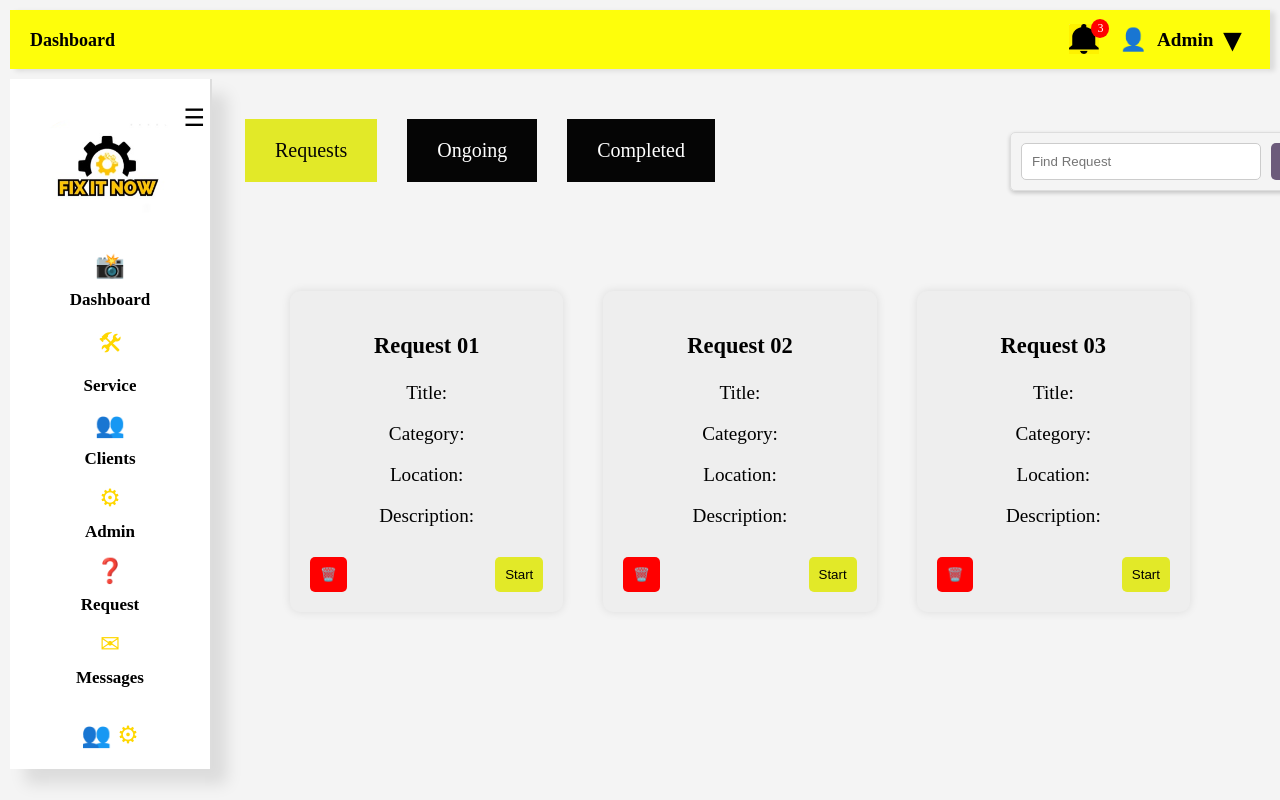
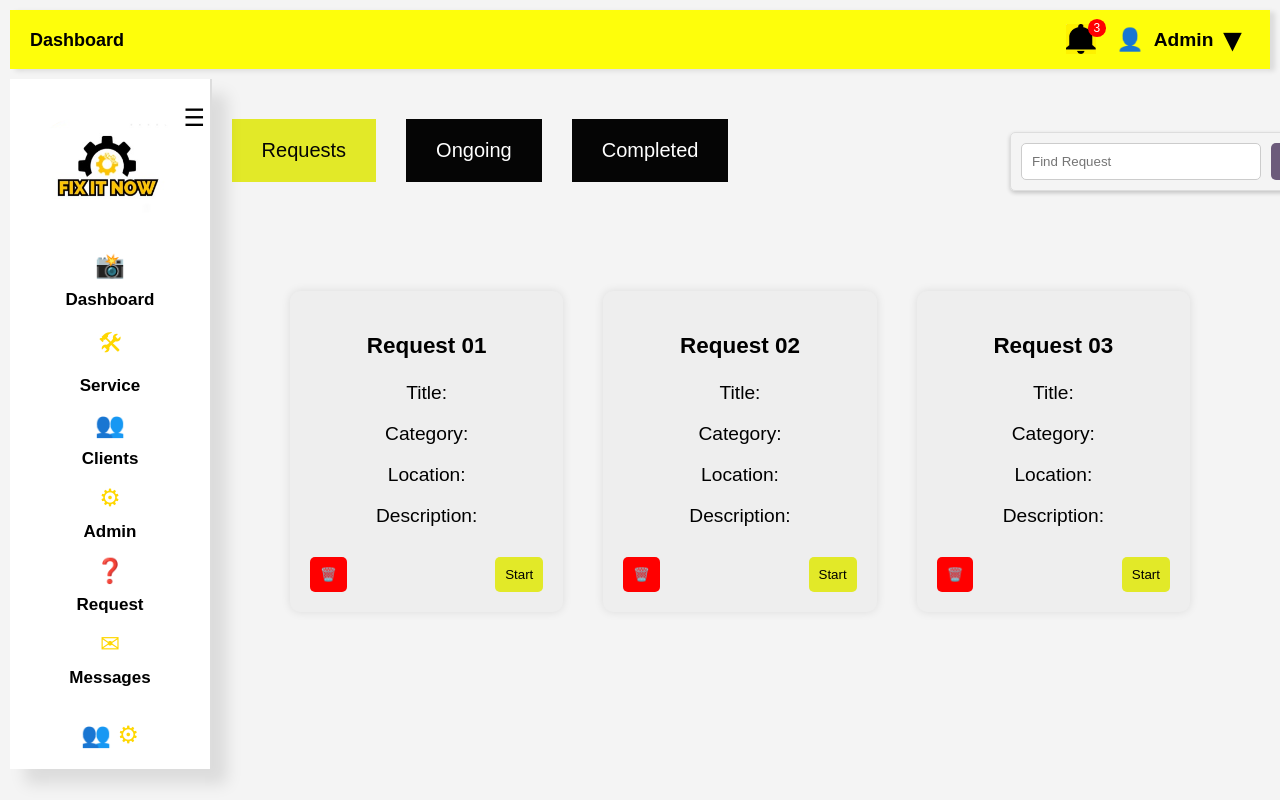
Before and after one commit to hashanrath/fix, a React (Create React App) app: page /request in a window 1280 px wide. Shown: the top 800 px of the page. Built offline with nearby package versions, Linux system fonts and the light colour scheme.

Commit message:
update request.css

```diff
--- a/src/pages/request.css
+++ b/src/pages/request.css
@@ -1,5 +1,5 @@
 body {
-    font-family: 'Times New Roman', Times, serif;
+
     background-color: #f4f4f4;
     margin: 0;
     padding: 10px;
@@ -24,7 +24,6 @@ body {
     margin-right: 30px;
     margin-top: -50px;
     font-size: 20px;
-    font-family: 'Times New Roman', Times, serif;
     transition: color 0.3s ease;
 }
 
```
